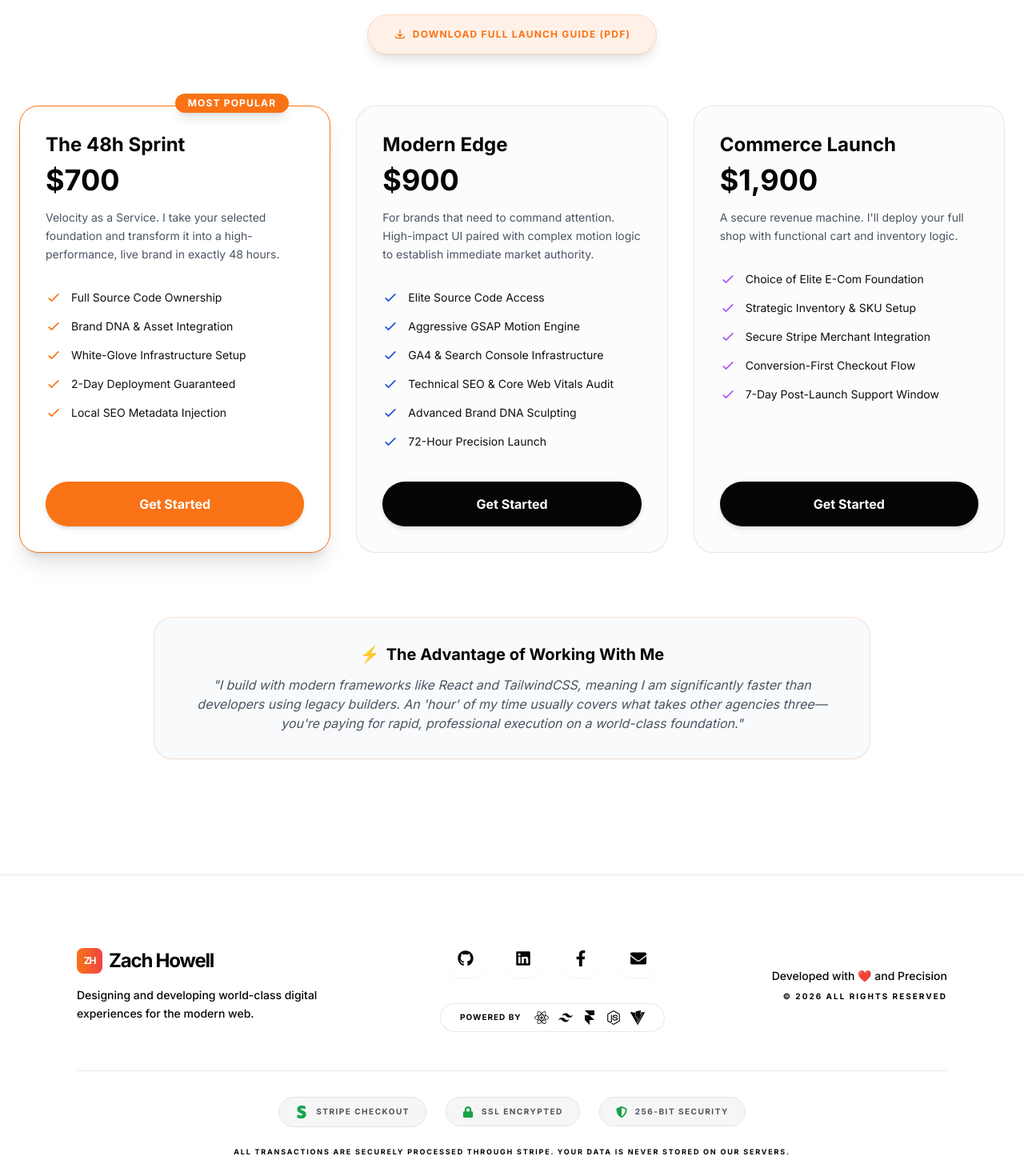
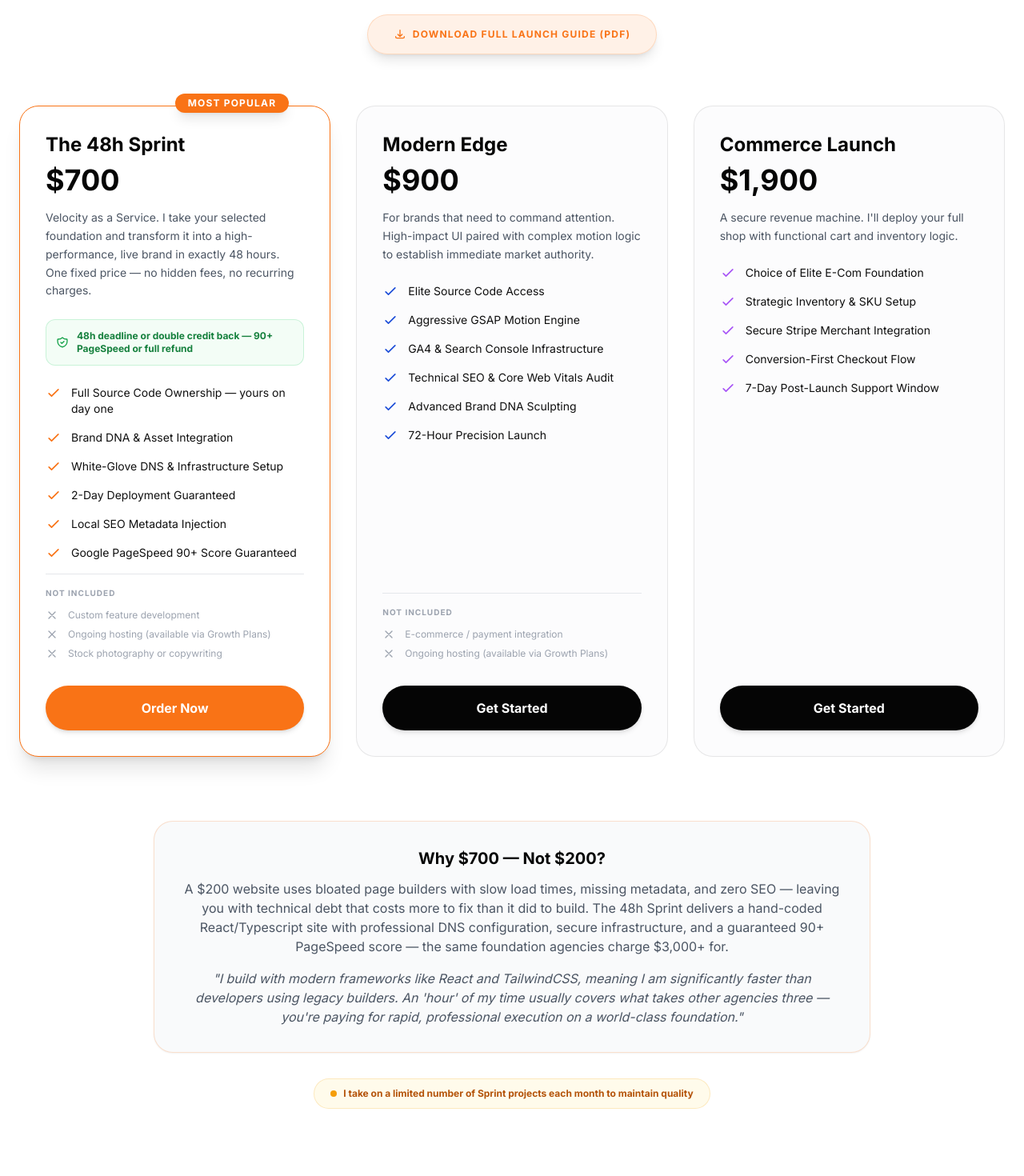
Before and after one commit to ZachAH/Portfolio_2025, a React (Vite) app: page /pricing in a window 1280 px wide. Shown: the part 480-1950 px from the top of the page at 80% size. Built offline with nearby package versions, Linux system fonts and the light colour scheme; no server answers.

Commit message:
updated for sales

```diff
--- a/src/components/PricingGuides.jsx
+++ b/src/components/PricingGuides.jsx
@@ -8,7 +8,7 @@ import templateGuide from '../../src/assets/PriceGuides/Template_Price_Guide.pdf
 import growthPlans from '../../src/assets/PriceGuides/Growth_Plans.pdf';
 import freelanceGuide from '../../src/assets/PriceGuides/freelance_price_guide.pdf';
 
-const PricingCard = ({ title, price, description, features, accent, isPopular, link, stripeUrl }) => (
+const PricingCard = ({ title, price, description, features, notIncluded, accent, isPopular, link, stripeUrl, guarantee }) => (
   <motion.div
     initial={{ opacity: 0, y: 20 }}
     whileInView={{ opacity: 1, y: 0 }}
@@ -34,9 +34,18 @@ const PricingCard = ({ title, price, description, features, accent, isPopular, l
       <span className="text-4xl font-bold text-obsidian-950 dark:text-white">{price}</span>
       {price.includes('/') && <span className="text-gray-500 dark:text-gray-400 text-sm font-medium">/month</span>}
     </div>
-    <p className="text-gray-600 dark:text-gray-400 text-sm mb-8 leading-relaxed">{description}</p>
+    <p className="text-gray-600 dark:text-gray-400 text-sm mb-6 leading-relaxed">{description}</p>
 
-    <ul className="space-y-4 mb-10 flex-grow">
+    {guarantee && (
+      <div className="mb-6 p-3 rounded-xl bg-green-50/80 dark:bg-green-900/10 border border-green-500/20 flex items-center gap-2.5">
+        <svg className="w-4 h-4 text-green-600 dark:text-green-400 shrink-0" fill="none" viewBox="0 0 24 24" stroke="currentColor">
+          <path strokeLinecap="round" strokeLinejoin="round" strokeWidth={2} d="M9 12l2 2 4-4m5.618-4.016A11.955 11.955 0 0112 2.944a11.955 11.955 0 01-8.618 3.04A12.02 12.02 0 003 9c0 5.591 3.824 10.29 9 11.622 5.176-1.332 9-6.03 9-11.622 0-1.042-.133-2.052-.382-3.016z" />
+        </svg>
+        <span className="text-xs font-bold text-green-700 dark:text-green-400">{guarantee}</span>
+      </div>
+    )}
+
+    <ul className="space-y-4 mb-4 flex-grow">
       {features.map((feature, i) => (
         <li key={i} className="flex items-start gap-3 text-sm text-obsidian-900 dark:text-gray-200">
           <svg className={`w-5 h-5 ${accent} shrink-0`} fill="none" viewBox="0 0 24 24" stroke="currentColor">
@@ -47,7 +56,24 @@ const PricingCard = ({ title, price, description, features, accent, isPopular, l
       ))}
     </ul>
 
-    {/* LOGIC: Use direct anchor tag for Stripe Links, or Link for internal routing */}
+    {notIncluded && notIncluded.length > 0 && (
+      <div className="mb-8 pt-4 border-t border-gray-200 dark:border-white/10">
+        <span className="text-[10px] font-bold uppercase tracking-widest text-gray-400 dark:text-gray-500 mb-3 block">Not included</span>
+        <ul className="space-y-2">
+          {notIncluded.map((item, i) => (
+            <li key={i} className="flex items-start gap-3 text-xs text-gray-400 dark:text-gray-500">
+              <svg className="w-4 h-4 shrink-0" fill="none" viewBox="0 0 24 24" stroke="currentColor">
+                <path strokeLinecap="round" strokeLinejoin="round" strokeWidth={2} d="M6 18L18 6M6 6l12 12" />
+              </svg>
+              {item}
+            </li>
+          ))}
+        </ul>
+      </div>
+    )}
+
+    {!notIncluded && <div className="mb-8" />}
+
     {stripeUrl ? (
       <a
         href={stripeUrl}
@@ -58,7 +84,7 @@ const PricingCard = ({ title, price, description, features, accent, isPopular, l
           : 'bg-obsidian-950 text-white dark:bg-white dark:text-obsidian-950 hover:opacity-90'
           }`}
       >
-        Get Started
+        {isPopular ? 'Order Now' : 'Get Started'}
       </a>
     ) : (
       <Link
@@ -68,7 +94,7 @@ const PricingCard = ({ title, price, description, features, accent, isPopular, l
           : 'bg-obsidian-950 text-white dark:bg-white dark:text-obsidian-950 hover:opacity-90'
           }`}
       >
-        Get Started
+        {isPopular ? 'Start Discovery' : 'Get Started'}
       </Link>
     )}
   </motion.div>
@@ -101,12 +127,21 @@ const PricingGuides = () => {
       {
         title: "The 48h Sprint",
         price: "$700",
-        description: "Velocity as a Service. I take your selected foundation and transform it into a high-performance, live brand in exactly 48 hours.",
-        features: ["Full Source Code Ownership",
+        description: "Velocity as a Service. I take your selected foundation and transform it into a high-performance, live brand in exactly 48 hours. One fixed price — no hidden fees, no recurring charges.",
+        features: [
+          "Full Source Code Ownership — yours on day one",
           "Brand DNA & Asset Integration",
-          "White-Glove Infrastructure Setup",
+          "White-Glove DNS & Infrastructure Setup",
           "2-Day Deployment Guaranteed",
-          "Local SEO Metadata Injection"],
+          "Local SEO Metadata Injection",
+          "Google PageSpeed 90+ Score Guaranteed",
+        ],
+        notIncluded: [
+          "Custom feature development",
+          "Ongoing hosting (available via Growth Plans)",
+          "Stock photography or copywriting",
+        ],
+        guarantee: "48h deadline or double credit back — 90+ PageSpeed or full refund",
         accent: "text-accent-orange",
         isPopular: true,
         stripeUrl: import.meta.env.VITE_STRIPE_SPRINT_URL
@@ -117,10 +152,14 @@ const PricingGuides = () => {
         description: "For brands that need to command attention. High-impact UI paired with complex motion logic to establish immediate market authority.",
         features: ["Elite Source Code Access",
           "Aggressive GSAP Motion Engine",
-          "GA4 & Search Console Infrastructure", // The analytical power-up
-          "Technical SEO & Core Web Vitals Audit", // Beyond just metadata
+          "GA4 & Search Console Infrastructure",
+          "Technical SEO & Core Web Vitals Audit",
           "Advanced Brand DNA Sculpting",
           "72-Hour Precision Launch"],
+        notIncluded: [
+          "E-commerce / payment integration",
+          "Ongoing hosting (available via Growth Plans)",
+        ],
         accent: "text-accent-blue",
         stripeUrl: import.meta.env.VITE_STRIPE_MODERN_URL
       },
@@ -230,11 +269,36 @@ const PricingGuides = () => {
           className="mt-20 p-8 bg-gray-50 dark:bg-white/5 rounded-3xl border border-accent-orange/20 text-center max-w-4xl mx-auto shadow-sm"
         >
           <h4 className="text-xl font-bold text-obsidian-950 dark:text-white mb-3 flex items-center justify-center gap-2">
-            <span>⚡</span> The Advantage of Working With Me
+            Why $700 — Not $200?
           </h4>
+          <p className="text-gray-600 dark:text-gray-400 leading-relaxed text-sm sm:text-base mb-4">
+            A $200 website uses bloated page builders with slow load times, missing metadata, and zero SEO — leaving you
+            with technical debt that costs more to fix than it did to build. The 48h Sprint delivers a hand-coded React/Typescript site
+            with professional DNS configuration, secure infrastructure, and a guaranteed 90+ PageSpeed score — the same
+            foundation agencies charge $3,000+ for.
+          </p>
           <p className="text-gray-600 dark:text-gray-400 leading-relaxed italic text-sm sm:text-base">
-            "I build with modern frameworks like React and TailwindCSS, meaning I am significantly faster than developers using legacy builders. An 'hour' of my time usually covers what takes other agencies three—you're paying for rapid, professional execution on a world-class foundation."
+            "I build with modern frameworks like React and TailwindCSS, meaning I am significantly faster than developers using
+            legacy builders. An 'hour' of my time usually covers what takes other agencies three — you're paying for rapid,
+            professional execution on a world-class foundation."
           </p>
+        </motion.div>
+
+        {/* Scarcity / capacity signal */}
+        <motion.div
+          initial={{ opacity: 0 }}
+          whileInView={{ opacity: 1 }}
+          className="mt-8 text-center"
+        >
+          <div className="inline-flex items-center gap-2 px-5 py-2.5 rounded-full bg-amber-50 dark:bg-amber-900/10 border border-amber-500/20">
+            <span className="relative flex h-2 w-2">
+              <span className="absolute inline-flex h-full w-full rounded-full bg-amber-500 opacity-75 animate-ping" />
+              <span className="relative inline-flex rounded-full h-2 w-2 bg-amber-500" />
+            </span>
+            <span className="text-xs font-bold text-amber-700 dark:text-amber-400">
+              I take on a limited number of Sprint projects each month to maintain quality
+            </span>
+          </div>
         </motion.div>
       </div>
     </section>
--- a/src/components/TrustBar.jsx
+++ b/src/components/TrustBar.jsx
@@ -1,5 +1,6 @@
 import React from 'react';
 import { motion } from 'framer-motion';
+import { Link } from 'react-router-dom';
 import { FaMapMarkerAlt, FaClock, FaCode, FaShieldAlt } from 'react-icons/fa';
 
 // ── TRUST BAR ─────────────────────────────────────────────
@@ -51,6 +52,40 @@ const guarantees = [
   {
     title: 'Discovery Is Free',
     copy: 'No contracts or deposits until we both agree on scope and fit.',
+  },
+];
+
+const riskReversals = [
+  {
+    title: '48-Hour Deadline Guarantee',
+    copy: 'Your site goes live in 48 hours or I credit double the billable amount back to your account. No questions asked.',
+  },
+  {
+    title: '90+ PageSpeed Score',
+    copy: 'If your site doesn\'t score above 90 on Google PageSpeed Insights, I\'ll optimize it for free until it does — or full refund.',
+  },
+];
+
+const processSteps = [
+  {
+    hours: '0 – 4',
+    title: 'Onboarding',
+    description: 'Intake form, brand asset audit, and initial brief confirmation.',
+  },
+  {
+    hours: '4 – 24',
+    title: 'Development',
+    description: 'Template customization, content integration, SEO infrastructure, and DNS setup.',
+  },
+  {
+    hours: '24 – 36',
+    title: 'Review',
+    description: 'Live preview link for your feedback. Consolidated revision requests.',
+  },
+  {
+    hours: '36 – 48',
+    title: 'Deployment',
+    description: 'Domain connection, final QA, and your site goes live worldwide.',
   },
 ];
 
@@ -153,6 +188,96 @@ const TrustBar = () => {
             ))}
           </div>
         </motion.div>
+
+        {/* ── RISK REVERSAL ─────────────────────────────────── */}
+        <motion.div
+          initial={{ opacity: 0, y: 20 }}
+          whileInView={{ opacity: 1, y: 0 }}
+          viewport={{ once: true }}
+          transition={{ duration: 0.8, delay: 0.2 }}
+          className="mt-12 grid grid-cols-1 md:grid-cols-2 gap-6"
+        >
+          {riskReversals.map((r) => (
+            <div
+              key={r.title}
+              className="p-6 md:p-8 rounded-3xl bg-green-50/80 dark:bg-green-900/10 border border-green-500/20 flex items-start gap-4"
+            >
+              <div className="w-10 h-10 rounded-xl bg-green-500/10 text-green-600 dark:text-green-400 flex items-center justify-center shrink-0 mt-0.5">
+                <FaShieldAlt className="w-5 h-5" />
+              </div>
+              <div>
+                <h3 className="text-sm font-black uppercase tracking-wide text-text-primary mb-1">
+                  {r.title}
+                </h3>
+                <p className="text-xs md:text-sm text-text-secondary leading-relaxed font-medium">
+                  {r.copy}
+                </p>
+              </div>
+            </div>
+          ))}
+        </motion.div>
+
+        {/* ── HOW IT WORKS — 48-HOUR TIMELINE ────────────────── */}
+        <motion.div
+          initial={{ opacity: 0, y: 20 }}
+          whileInView={{ opacity: 1, y: 0 }}
+          viewport={{ once: true }}
+          transition={{ duration: 0.8, delay: 0.2 }}
+          className="mt-20"
+        >
+          <div className="text-center mb-12">
+            <span className="text-xs font-black tracking-[0.3em] text-accent-orange uppercase mb-4 inline-block">
+              How It Works
+            </span>
+            <h2 className="text-3xl md:text-5xl font-bold tracking-tighter text-text-primary uppercase">
+              Your 48-Hour <span className="text-gradient">Roadmap</span>
+            </h2>
+            <p className="text-base md:text-lg text-text-secondary max-w-2xl mx-auto mt-4 font-medium leading-relaxed">
+              Every hour is accounted for. Speed isn't cutting corners — it's the result of a refined,
+              specialized system built to deliver professional results on a predictable timeline.
+            </p>
+          </div>
+
+          <div className="grid grid-cols-1 md:grid-cols-4 gap-6">
+            {processSteps.map((step, i) => (
+              <motion.div
+                key={step.title}
+                initial={{ opacity: 0, y: 20 }}
+                whileInView={{ opacity: 1, y: 0 }}
+                viewport={{ once: true }}
+                transition={{ duration: 0.6, delay: i * 0.1 }}
+                className="relative p-6 md:p-8 rounded-3xl bg-white dark:bg-obsidian-950/60 border border-obsidian-700/10 dark:border-white/10 backdrop-blur-md"
+              >
+                <div className="text-xs font-black tracking-[0.2em] text-accent-orange uppercase mb-3">
+                  Hour {step.hours}
+                </div>
+                <h3 className="text-lg font-bold text-text-primary mb-2">{step.title}</h3>
+                <p className="text-sm text-text-secondary leading-relaxed font-medium">
+                  {step.description}
+                </p>
+                {i < processSteps.length - 1 && (
+                  <div className="hidden md:block absolute top-1/2 -right-3 w-6 h-6 text-accent-orange/40">
+                    <svg fill="none" viewBox="0 0 24 24" stroke="currentColor">
+                      <path strokeLinecap="round" strokeLinejoin="round" strokeWidth={2} d="M9 5l7 7-7 7" />
+                    </svg>
+                  </div>
+                )}
+              </motion.div>
+            ))}
+          </div>
+
+          <div className="mt-10 flex justify-center">
+            <Link
+              to="/templates"
+              className="inline-flex items-center gap-3 px-8 py-4 bg-sunset-gradient text-white rounded-full font-bold transition-all hover:scale-105 active:scale-95 shadow-lg hover:shadow-xl"
+            >
+              <svg className="w-5 h-5" fill="none" stroke="currentColor" viewBox="0 0 24 24">
+                <path strokeLinecap="round" strokeLinejoin="round" strokeWidth={2} d="M13 10V3L4 14h7v7l9-11h-7z" />
+              </svg>
+              Choose Your Template & Get Started
+            </Link>
+          </div>
+        </motion.div>
       </div>
     </section>
   );
--- a/src/components/hero.jsx
+++ b/src/components/hero.jsx
@@ -104,7 +104,7 @@ const Hero = ({ handleMouseEnter, handleMouseLeave }) => {
           animate="visible"
           className="text-xl md:text-2xl lg:text-3xl text-text-secondary max-w-3xl mx-auto mb-14 font-medium leading-relaxed"
         >
-          I design and develop premium, high-performance web applications that bridge the gap between imagination and execution.
+          From zero online presence to a professional, high-performing website — deployed and live in 48 hours. Fixed pricing, full code ownership, no surprises.
         </motion.p>
 
         <motion.div
@@ -154,7 +154,7 @@ const Hero = ({ handleMouseEnter, handleMouseLeave }) => {
             >
               <path strokeLinecap="round" strokeLinejoin="round" strokeWidth={2} d="M13 10V3L4 14h7v7l9-11h-7z" />
             </svg>
-            <span>Go Live in 48 Hours</span>
+            <span>Launch Your Website in 48 Hours</span>
             <svg
               className="w-4 h-4 transition-transform group-hover:translate-x-1"
               fill="none"
```
